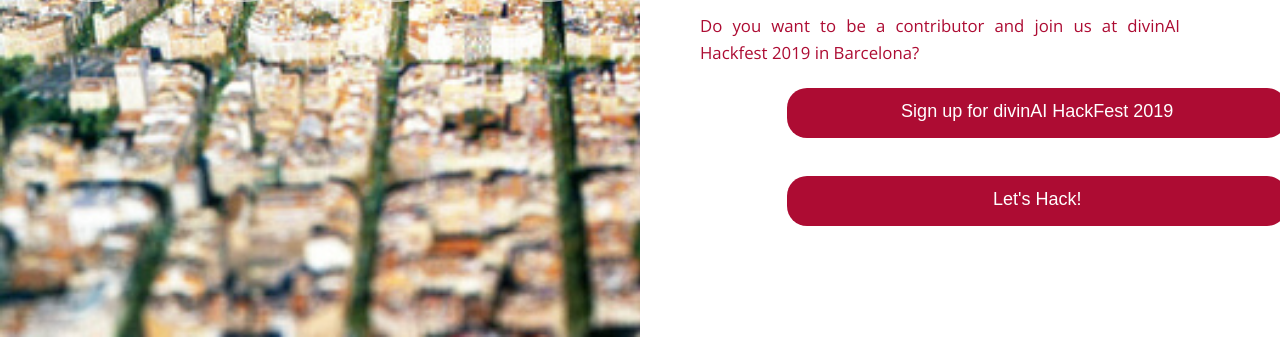
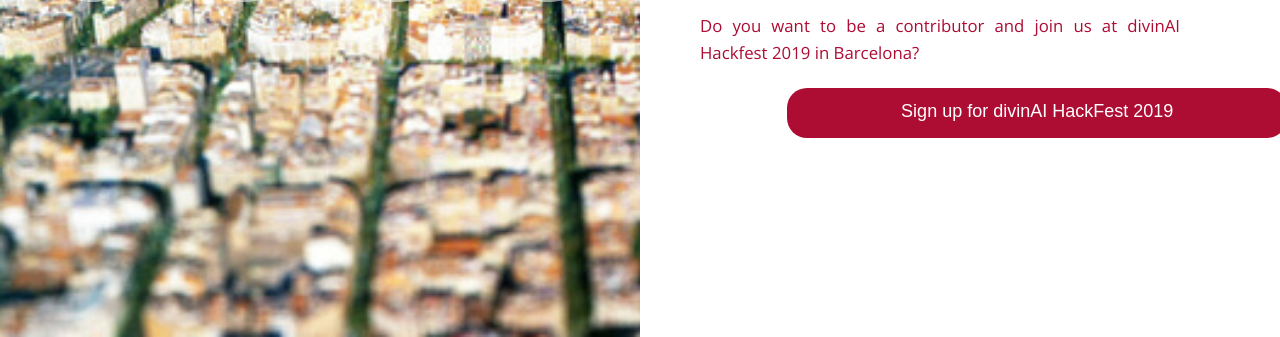
Before and after one commit to divinai/divinai.github.io, a plain HTML site: page index.html in a window 1280 px wide. Shown: the part 463-800 px from the top of the page. Drawn offline with nearby package versions, Linux system fonts and the light colour scheme.

Commit message:
deleted hack button

```diff
--- a/index.html
+++ b/index.html
@@ -73,8 +73,7 @@
 							<br>
 							<br>
 
-							<button class="button" align="center"> <a href="https://drive.google.com/drive/u/1/folders/1qi_nm38W92usbTDXegY84e7nkedWUsfj"> <font size="4">Let's Hack!</font></a>
-							</button>
+
 
 
 					</div><!-- main-content -->
```
